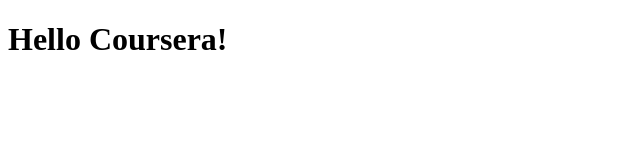
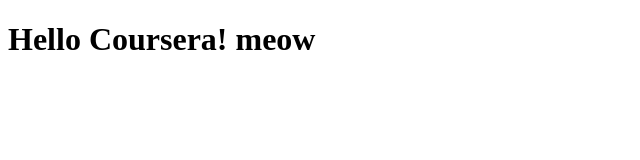
Before and after one commit to acaganda/coursera-test, a plain HTML site: page site/index.html in a window 1280 px wide. Shown: the whole page, without its empty margins (0-640 px from the left). Drawn offline with Linux system fonts and the light colour scheme.

Commit message:
Small addition to our page

```diff
--- a/site/index.html
+++ b/site/index.html
@@ -4,6 +4,6 @@
 	<title>Hello Coursera!</title>
 </head>
 <body>
-<h1> Hello Coursera! </h1>
+<h1> Hello Coursera! meow </h1>
 </body>
 </html>
```
